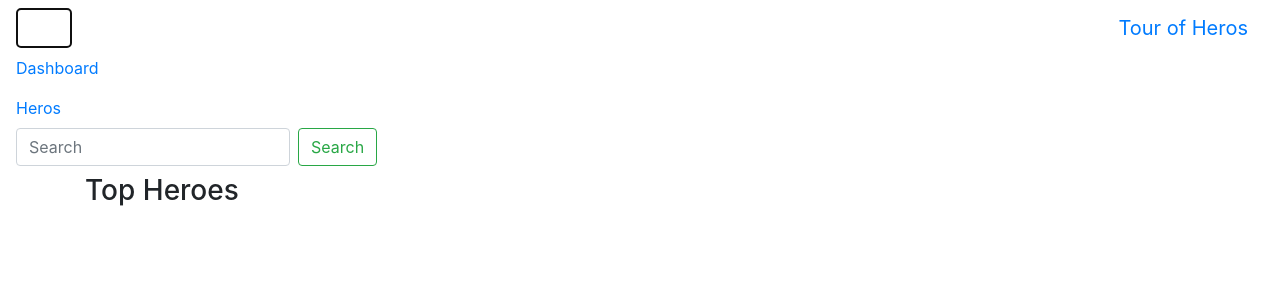
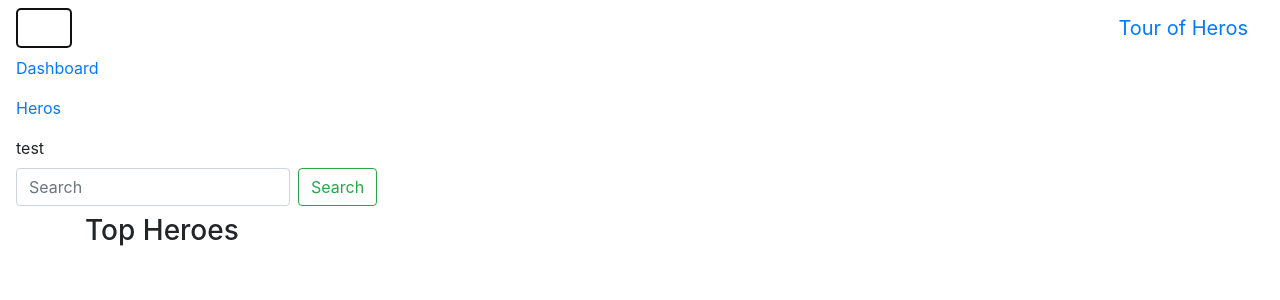
Before and after one commit to kenji-1996/HerosTour-Angular-4-Test, an Angular app: page /#/dashboard in a window 1280 px wide. Both pictures are taken after a click on the button "Toggle navigation". Shown: the top 300 px of the page. Built offline with nearby package versions, Linux system fonts and the light colour scheme.

Commit message:
Updated a few items

```diff
--- a/src/app/app.module.ts
+++ b/src/app/app.module.ts
@@ -33,7 +33,7 @@ import { AppRoutingModule }     from './app-routing.module';
   providers: [
     HeroService,
     {provide: LocationStrategy, useClass: HashLocationStrategy}
-  ],
+    ],
   bootstrap: [ AppComponent ]
 })
 
--- a/src/app/globals.ts
+++ b/src/app/globals.ts
@@ -1,6 +1,3 @@
-//
-// ===== File globals.ts
-//
 'use strict';
 
 export const SEP = '/';
--- a/src/app/hero-detail/hero-detail.component.ts
+++ b/src/app/hero-detail/hero-detail.component.ts
@@ -1,4 +1,4 @@
-import { Component, OnInit,Input } from '@angular/core';
+import {Component, OnInit, Input, Injectable} from '@angular/core';
 import { ActivatedRoute, ParamMap } from '@angular/router';
 import { Location }                 from '@angular/common';
 import 'rxjs/add/operator/switchMap';
@@ -11,6 +11,7 @@ import { Hero } from '../hero';
   templateUrl: './hero-detail.component.html',
   styleUrls: ['./hero-detail.component.css']
 })
+
 export class HeroDetailComponent implements OnInit {
 
   @Input() hero: Hero;
@@ -25,6 +26,10 @@ export class HeroDetailComponent implements OnInit {
     this.location.back();
   }
 
+  getHero():  Hero{
+    return this.hero;
+  }
+
   ngOnInit(): void {
     this.route.paramMap
       .switchMap((params: ParamMap) => this.heroService.getHero(+params.get('id')))
--- a/src/app/heroes/heroes.component.html
+++ b/src/app/heroes/heroes.component.html
@@ -1,6 +1,8 @@
 <ul class="heroes">
   <h3>Hero List</h3>
-<li *ngFor="let hero of heroes" [class.selected]="hero === selectedHero" (click)="onSelect(hero)">
+<li *ngFor="let hero of heroes"
+    [class.selected]="hero === selectedHero"
+    (click)="onSelect(hero)">
   <span class="badge">{{hero.id}}</span> {{hero.name}}
   </li>
   <div *ngIf="selectedHero">
--- a/src/app/navbar/navbar.component.html
+++ b/src/app/navbar/navbar.component.html
@@ -12,6 +12,9 @@
       <li class="nav-item">
         <a class="nav-link" routerLink="/heroes" routerLinkActive="active">Heros</a>
       </li>
+        <li class="nav-item">
+          <div class="nav-link" routerLink="/detail" routerLinkActive="active">test</div>
+        </li>
     </ul>
     <form class="form-inline my-2 my-md-0">
       <input class="form-control mr-sm-2" placeholder="Search">
--- a/src/app/navbar/navbar.component.ts
+++ b/src/app/navbar/navbar.component.ts
@@ -1,4 +1,4 @@
-import { Component, OnInit } from '@angular/core';
+import {Component, OnInit} from '@angular/core';
 import * as myGlobals from '../globals';
 
 @Component({
@@ -6,13 +6,15 @@ import * as myGlobals from '../globals';
   templateUrl: './navbar.component.html',
   styleUrls: ['./navbar.component.css']
 })
+
 export class NavbarComponent implements OnInit {
+
+  constructor(){}
 
   title = myGlobals.TITLE;
 
-  constructor() { }
+  ngOnInit(): void {
 
-  ngOnInit() {
   }
 
 }
```
